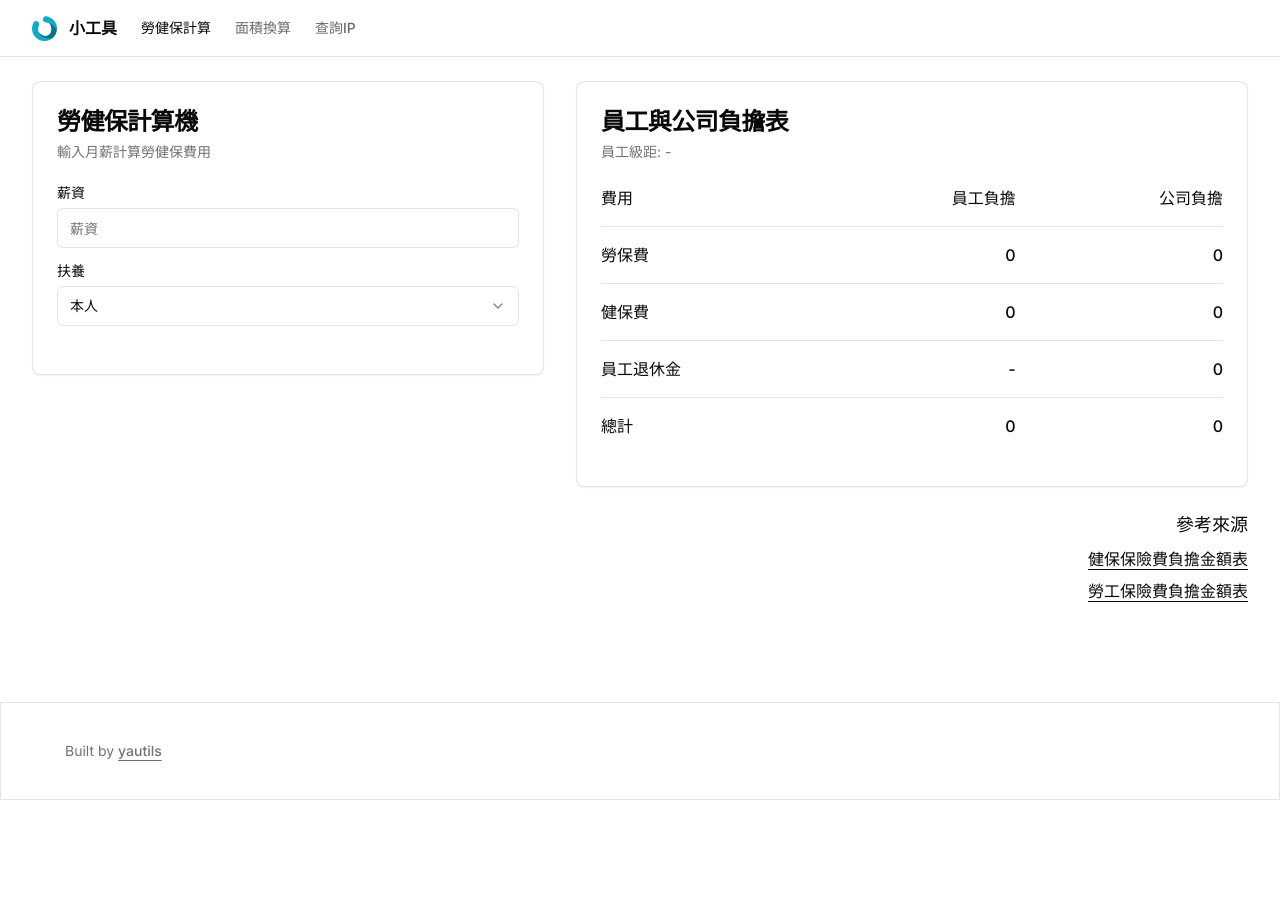
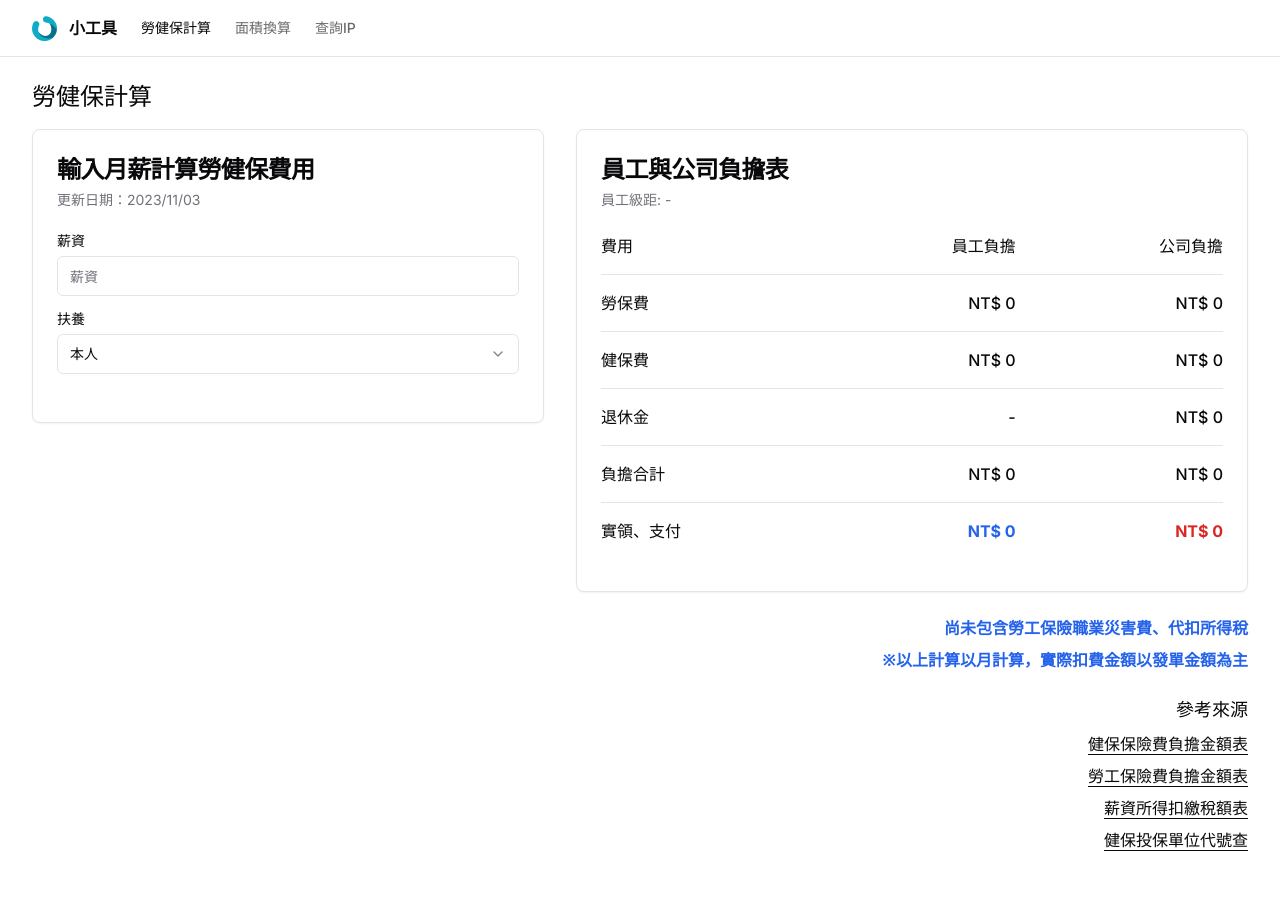
Before and after one commit to haoolii/ceres, a Next.js app: page /LHI in a window 1280 px wide. Shown: the top 899 px of the page. Before the commit the page ends 800 px from the top, so only its background shows below. Built offline with nearby package versions, Linux system fonts and the light colour scheme.

Commit message:
feat: update LHI

```diff
--- a/app/LHI/page.tsx
+++ b/app/LHI/page.tsx
@@ -3,13 +3,28 @@ import { Metadata } from "next";
 
 export const metadata: Metadata = {
   title: "勞健保計算",
-  description: '勞健保計算、勞退計算，方便計算員工與公司負擔金額',
-  keywords: ["工作", "薪資", "勞健保計算", "勞退計算", "員工公司負擔金額", "方便"]
+  description: "勞健保計算、勞退計算，方便計算員工與公司負擔金額",
+  keywords: [
+    "工作",
+    "薪資",
+    "勞健保計算",
+    "勞退計算",
+    "員工公司負擔金額",
+    "方便",
+  ],
 };
 export default function LHI() {
   return (
     <div className="container py-6">
+      <h1 className="text-2xl mb-4">勞健保計算</h1>
+
       <LHIBoard />
+      <section className="text-right my-6 grid gap-2">
+        <b className="text-blue-600">尚未包含勞工保險職業災害費、代扣所得稅</b>
+        <b className="text-blue-600">
+          ※以上計算以月計算，實際扣費金額以發單金額為主
+        </b>
+      </section>
       <section className="my-6 grid gap-2 text-right">
         <h3 className="text-lg">參考來源</h3>
         <ul className="grid gap-2">
@@ -33,6 +48,26 @@ export default function LHI() {
               勞工保險費負擔金額表
             </a>
           </li>
+          <li>
+            <a
+              target="_blank"
+              rel="search"
+              href="https://www.ntbca.gov.tw/singlehtml/a15c33c827e4470c9263930ab2087812?cntId=822c27718d4c4cb8beaf536773e81dca#gsc.tab=0"
+              className="underline underline-offset-4"
+            >
+              薪資所得扣繳稅額表
+            </a>
+          </li>
+          <li>
+            <a
+              target="_blank"
+              rel="search"
+              href="https://www.nhi.gov.tw/OnlineQuery/Insurance_UnitQuery.aspx?n=803FA3601B7C832D&sms=36A0BB334ECB4011&topn=5FE8C9FEAE863B46"
+              className="underline underline-offset-4"
+            >
+              健保投保單位代號查
+            </a>
+          </li>
         </ul>
       </section>
     </div>
--- /dev/null
+++ b/components/ui/badge.tsx
@@ -0,0 +1,36 @@
+import * as React from "react"
+import { cva, type VariantProps } from "class-variance-authority"
+
+import { cn } from "@/lib/utils"
+
+const badgeVariants = cva(
+  "inline-flex items-center rounded-full border px-2.5 py-0.5 text-xs font-semibold transition-colors focus:outline-none focus:ring-2 focus:ring-ring focus:ring-offset-2",
+  {
+    variants: {
+      variant: {
+        default:
+          "border-transparent bg-primary text-primary-foreground hover:bg-primary/80",
+        secondary:
+          "border-transparent bg-secondary text-secondary-foreground hover:bg-secondary/80",
+        destructive:
+          "border-transparent bg-destructive text-destructive-foreground hover:bg-destructive/80",
+        outline: "text-foreground",
+      },
+    },
+    defaultVariants: {
+      variant: "default",
+    },
+  }
+)
+
+export interface BadgeProps
+  extends React.HTMLAttributes<HTMLDivElement>,
+    VariantProps<typeof badgeVariants> {}
+
+function Badge({ className, variant, ...props }: BadgeProps) {
+  return (
+    <div className={cn(badgeVariants({ variant }), className)} {...props} />
+  )
+}
+
+export { Badge, badgeVariants }
--- a/features/LHI/components/LHIBoard.tsx
+++ b/features/LHI/components/LHIBoard.tsx
@@ -27,7 +27,7 @@ import {
 } from "@/components/ui/select";
 import { Separator } from "@/components/ui/separator";
 const format = (num: number) => {
-  return Intl.NumberFormat("en-US").format(num);
+  return `NT$ ${Intl.NumberFormat("en-US").format(num)}`;
 };
 export const LHIBoard = () => {
   const [salary, setSalary] = useState<number>(0);
@@ -35,7 +35,10 @@ export const LHIBoard = () => {
     "本人" | "本人+1" | "本人+2" | "本人+3"
   >("本人");
   const handleSalaryChange = (input: string) => {
-    setSalary(+input.toString().replace(/[^-.0-9]/g, ""));
+    const v = +input.toString().replace(/[^-.0-9]/g, "");
+    if (v <= 999999999) {
+      setSalary(v && !Number.isNaN(v) ? Math.abs(v) : 0);
+    }
   };
   const info = useMemo(() => {
     if (!salary) {
@@ -55,24 +58,31 @@ export const LHIBoard = () => {
   }, [salary]);
 
   const 員工負擔 = useMemo(() => {
+    const 勞保 = info?.勞保?.勞工 || 0;
+    const 健保 = (info?.健保 && info?.健保[identity]) || 0;
+    const 負擔總額 = 勞保 + 健保;
+    const 實領 = salary - 負擔總額;
     return {
-      勞保: info?.勞保?.勞工 || 0,
-      健保: (info?.健保 && info?.健保[identity]) || 0,
+      勞保,
+      健保,
       退休金: "",
-      負擔總額:
-        (info?.勞保?.勞工 || 0) + ((info?.健保 && info?.健保[identity]) || 0),
+      負擔總額,
+      實領,
     };
   }, [info, identity]);
 
   const 單位負擔 = useMemo(() => {
+    const 勞保 = info?.勞保?.單位 || 0;
+    const 健保 = info?.健保?.投保單位負擔金額 || 0;
+    const 退休金 = info?.勞退?.提繳金額 || 0;
+    const 負擔總額 = 勞保 + 健保 + 退休金;
+    const 支付 = salary + 負擔總額;
     return {
-      勞保: info?.勞保?.單位 || 0,
-      健保: info?.健保?.投保單位負擔金額 || 0,
-      退休金: info?.勞退?.提繳金額 || 0,
-      負擔總額:
-        (info?.勞保?.單位 || 0) +
-        (info?.健保?.投保單位負擔金額 || 0) +
-        (info?.勞退?.提繳金額 || 0),
+      勞保,
+      健保,
+      退休金,
+      負擔總額,
+      支付,
     };
   }, [info]);
 
@@ -81,15 +91,14 @@ export const LHIBoard = () => {
       <div className="w-full lg:max-w-lg">
         <Card>
           <CardHeader className="space-y-1">
-            <CardTitle className="text-2xl">勞健保計算機</CardTitle>
-            <CardDescription>輸入月薪計算勞健保費用</CardDescription>
+            <CardTitle className="text-2xl">輸入月薪計算勞健保費用</CardTitle>
+            <CardDescription>更新日期：2023/11/03</CardDescription>
           </CardHeader>
           <CardContent className="grid gap-4">
             <div className="grid gap-2">
               <Label htmlFor="salary">薪資</Label>
               <Input
                 id="salary"
-                type="number"
                 inputMode="numeric"
                 placeholder="薪資"
                 value={salary || ""}
@@ -174,9 +183,7 @@ export const LHIBoard = () => {
               <Separator />
               <div className="flex items-center">
                 <div className=" space-y-1 text-left flex-1">
-                  <p className=" text-md font-medium leading-none">
-                    員工退休金
-                  </p>
+                  <p className=" text-md font-medium leading-none">退休金</p>
                 </div>
                 <div className="ml-auto font-medium text-right flex-1">-</div>
                 <div className="ml-auto font-medium text-right flex-1">
@@ -186,13 +193,27 @@ export const LHIBoard = () => {
               <Separator />
               <div className="flex items-center">
                 <div className=" space-y-1 text-left flex-1">
-                  <p className=" text-md font-medium leading-none">總計</p>
+                  <p className=" text-md font-medium leading-none">負擔合計</p>
                 </div>
                 <div className="ml-auto font-medium text-right flex-1">
                   {format(員工負擔.負擔總額)}
                 </div>
                 <div className="ml-auto font-medium text-right flex-1">
                   {format(單位負擔.負擔總額)}
+                </div>
+              </div>
+              <Separator />
+              <div className="flex items-center">
+                <div className=" space-y-1 text-left flex-1">
+                  <p className=" text-md font-medium leading-none">
+                    實領、支付
+                  </p>
+                </div>
+                <div className="ml-auto font-medium text-right flex-1">
+                  <b className="text-blue-600">{format(員工負擔.實領)}</b>
+                </div>
+                <div className="ml-auto font-medium text-right flex-1">
+                  <b className="text-red-600">{format(單位負擔.支付)}</b>
                 </div>
               </div>
             </div>
```
Also changed, not shown: app/image-color-picker/page.tsx (+6 -10 lines).
